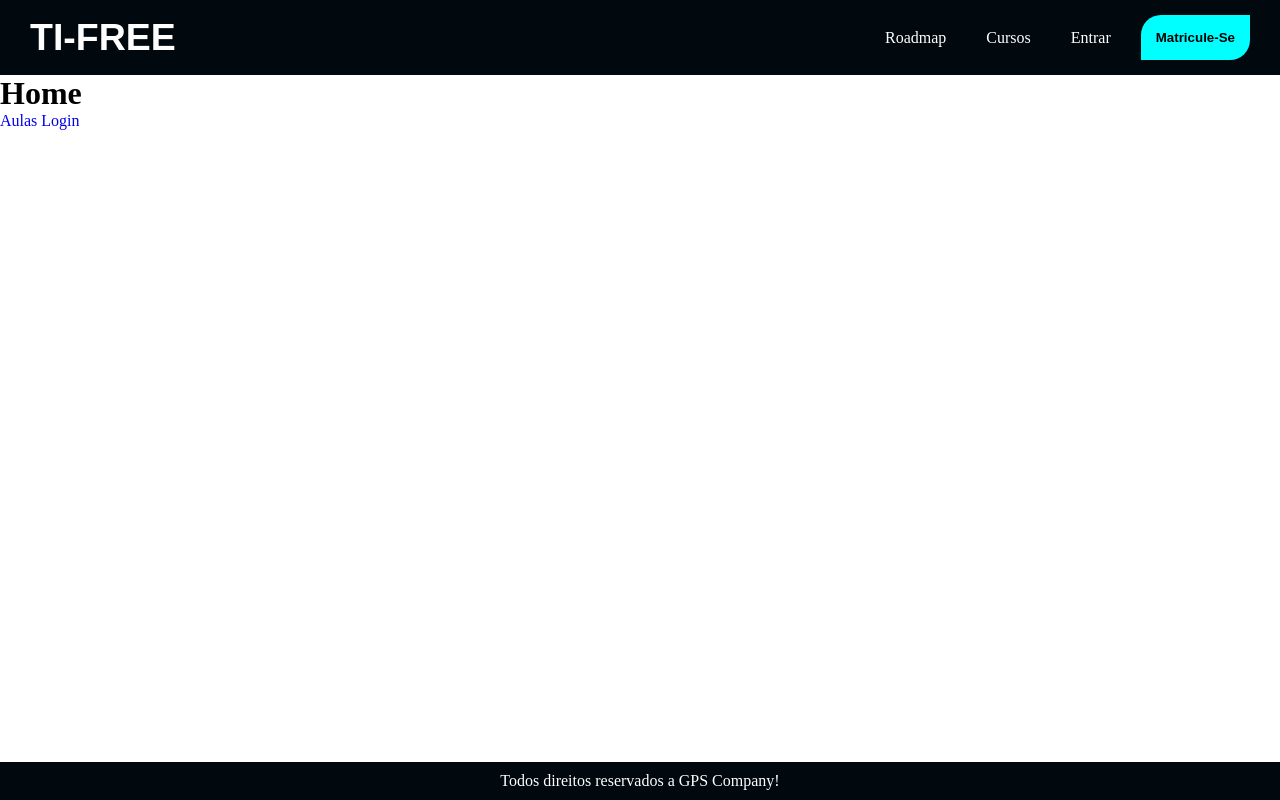
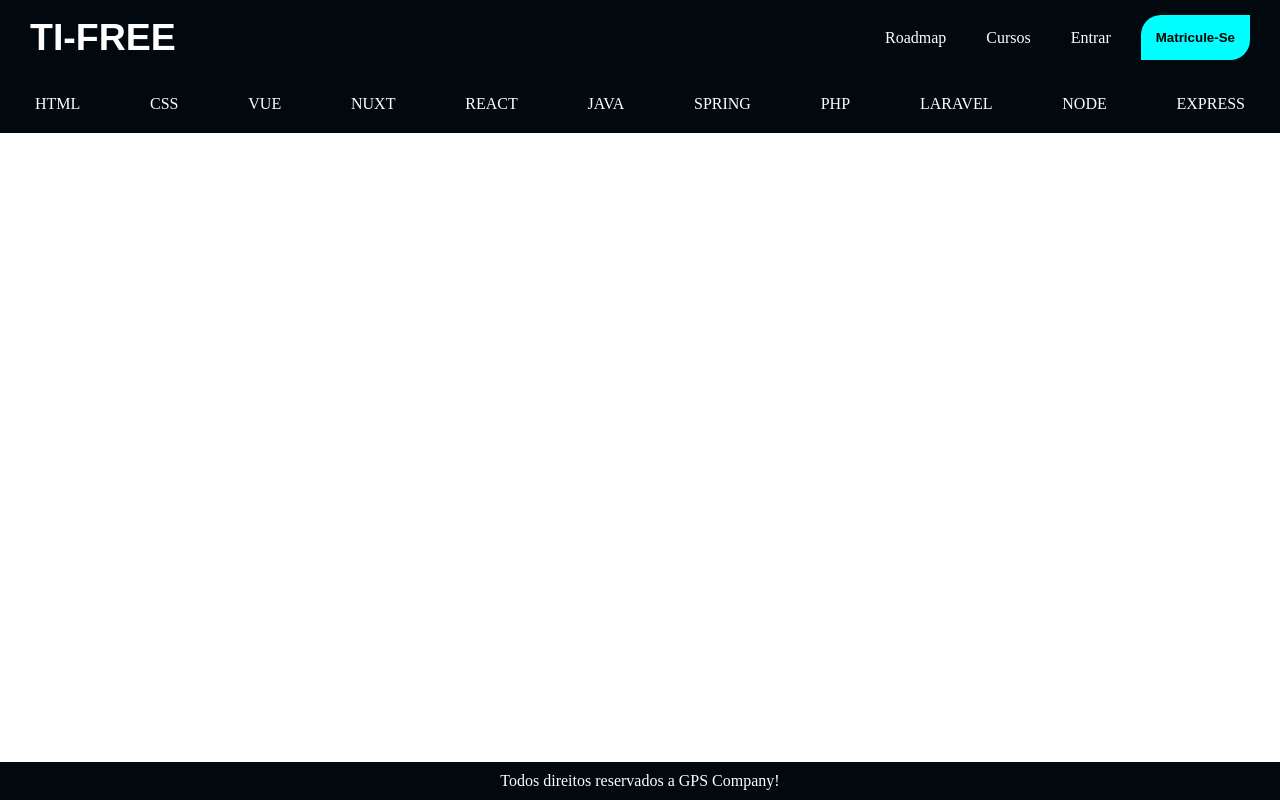
Before and after one commit to AndrewGPSilva/FE_PlataformaV2, a Nuxt app: page / in a window 1280 px wide. Built offline with nearby package versions, Linux system fonts and the light colour scheme; a web font is replaced by a local one.

Commit message:
feat: Iniciando o componente de Categorias

```diff
--- /dev/null
+++ b/components/Inicio/Categorias.vue
@@ -0,0 +1,41 @@
+<template>
+    <div class="container">
+        <p>HTML</p>
+        <p>CSS</p>
+        <p>VUE</p>
+        <p>NUXT</p>
+        <p>REACT</p>
+        <p>JAVA</p>
+        <p>SPRING</p>
+        <p>PHP</p>
+        <p>LARAVEL</p>
+        <p>NODE</p>
+        <p>EXPRESS</p>
+    </div>
+</template>
+
+<script lang="ts">
+
+</script>
+
+<style scoped>
+.container {
+    display: flex;
+    justify-content: space-around;
+    gap: 20px;
+    background-color: #01080E;
+    padding: 10px;
+    color: white;
+    font-weight: 400;
+}
+
+.container p {
+    padding: 10px;
+    cursor: pointer;
+}
+
+.container p:hover {
+    background-color: rgb(85, 85, 85);
+    border-radius: 10px;
+}
+</style>
--- a/layouts/default.vue
+++ b/layouts/default.vue
@@ -3,6 +3,7 @@
         <GlobalNavbar />
     </header>
     <main>
+        <InicioCategorias />
         <slot />
     </main>
     <footer>
--- a/pages/index.vue
+++ b/pages/index.vue
@@ -1,11 +1,5 @@
 <template>
   <div>
-    <h1>Home</h1>
-    <NuxtLink to="/aulas">
-      Aulas
-    </NuxtLink>
-    <NuxtLink to="/login">
-      Login
-    </NuxtLink>
+
   </div>
 </template>
```
